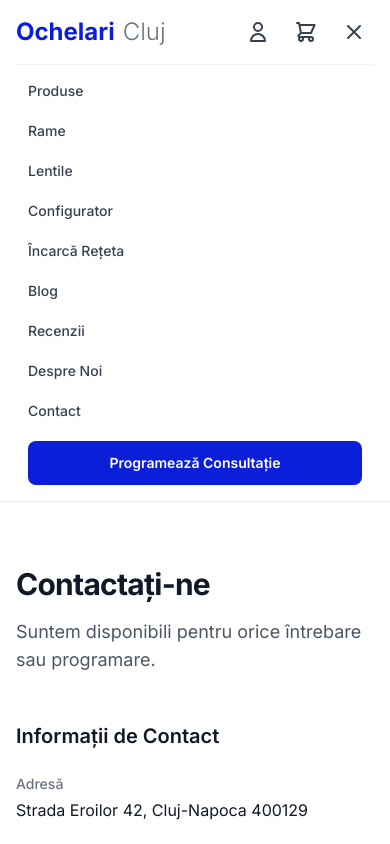
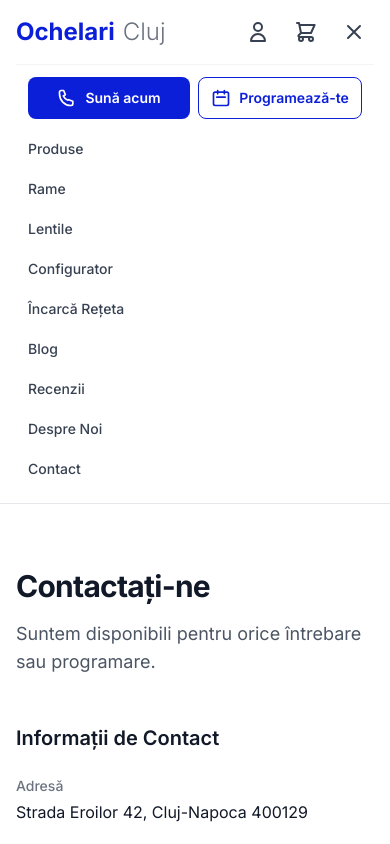
Before and after one commit to Ioan23/ochelari-cluj, a Next.js app: page /contact in a window 390 px wide. Both pictures are taken after a click on the button "Toggle menu". Shown: the top 844 px of the page. Built offline with nearby package versions, Linux system fonts and the light colour scheme.

Commit message:
Adaugă widget de apel rapid și programare directă în meniul mobil
Meniul mobil are acum două butoane proeminente în partea de sus:
'Sună acum' (link tel:) și 'Programează-te', care duce direct la
secțiunea de programare de pe pagina de contact.

```diff
--- a/app/contact/page.tsx
+++ b/app/contact/page.tsx
@@ -127,7 +127,10 @@ export default function ContactPage() {
 
           <CoverageMapSection />
 
-          <section className="mt-16 border-t border-gray-200 pt-12">
+          <section
+            id="programare-domiciliu"
+            className="mt-16 scroll-mt-24 border-t border-gray-200 pt-12"
+          >
             <h2 className="text-2xl font-bold text-gray-900">
               Programează o Consultație la Domiciliu
             </h2>
--- a/components/Header.tsx
+++ b/components/Header.tsx
@@ -88,6 +88,50 @@ export default function Header() {
 
         {mobileOpen && (
           <div className="border-t border-gray-100 pb-4 pt-2 md:hidden">
+            <div className="flex gap-2 px-3 pb-3 pt-1">
+              <a
+                href="tel:+40264123456"
+                className="flex flex-1 items-center justify-center gap-2 rounded-lg bg-brand-700 px-3 py-2.5 text-sm font-semibold text-white transition-colors hover:bg-brand-800"
+                onClick={() => setMobileOpen(false)}
+              >
+                <svg
+                  className="h-5 w-5 shrink-0"
+                  fill="none"
+                  stroke="currentColor"
+                  viewBox="0 0 24 24"
+                  aria-hidden="true"
+                >
+                  <path
+                    strokeLinecap="round"
+                    strokeLinejoin="round"
+                    strokeWidth={2}
+                    d="M3 5a2 2 0 012-2h3l2 5-2.5 1.5a11 11 0 005 5L14 14l5 2v3a2 2 0 01-2 2h-1C9.163 21 3 14.837 3 7V5z"
+                  />
+                </svg>
+                Sună acum
+              </a>
+              <Link
+                href="/contact#programare-domiciliu"
+                className="flex flex-1 items-center justify-center gap-2 rounded-lg border border-brand-700 px-3 py-2.5 text-sm font-semibold text-brand-700 transition-colors hover:bg-brand-50"
+                onClick={() => setMobileOpen(false)}
+              >
+                <svg
+                  className="h-5 w-5 shrink-0"
+                  fill="none"
+                  stroke="currentColor"
+                  viewBox="0 0 24 24"
+                  aria-hidden="true"
+                >
+                  <path
+                    strokeLinecap="round"
+                    strokeLinejoin="round"
+                    strokeWidth={2}
+                    d="M8 7V3m8 4V3m-9 8h10M5 21h14a2 2 0 002-2V7a2 2 0 00-2-2H5a2 2 0 00-2 2v12a2 2 0 002 2z"
+                  />
+                </svg>
+                Programează-te
+              </Link>
+            </div>
             <nav className="flex flex-col gap-1">
               {navLinks.map((link) => (
                 <Link
@@ -99,15 +143,6 @@ export default function Header() {
                   {link.label}
                 </Link>
               ))}
-              <div className="mt-2 px-3">
-                <Link
-                  href="/contact"
-                  className="btn-primary block text-center text-sm"
-                  onClick={() => setMobileOpen(false)}
-                >
-                  Programează Consultație
-                </Link>
-              </div>
             </nav>
           </div>
         )}
```
